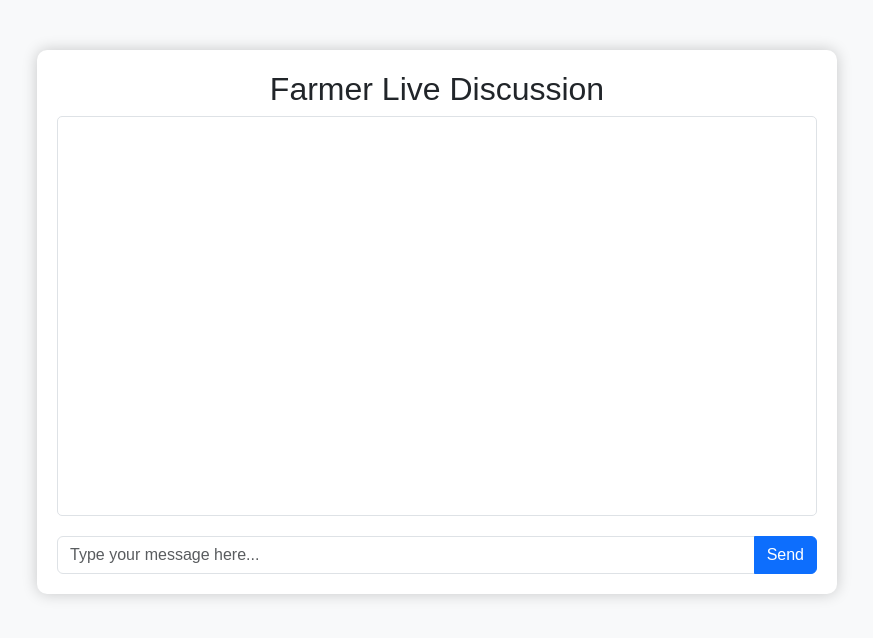
After one commit to Doomsy1/NASA, a Flask app: page /farmer_discussion in a window 1280 px wide. The commit adds this page. Shown: the top 638 px of the page, without its empty margins (203-1076 px from the left). Run offline with Flask 3, Linux system fonts and the light colour scheme; a user stored in the database is signed in; data comes from the database, SQL or seed files in the repository; both versions use the stored data as it was after the commit; some libraries are stand-ins or nearby versions.

Commit message:
farmer discussion

```diff
--- a/main.py
+++ b/main.py
@@ -2,9 +2,16 @@ from flask import Flask, render_template, request, redirect, url_for, session, f
 from netCDF4 import Dataset
 from werkzeug.security import generate_password_hash, check_password_hash
 import sqlite3
+from functools import wraps
+from flask_socketio import SocketIO, send, emit
+import time
+import numpy as np
+import pandas as pd
+import plotly.express as px
 
 app = Flask(__name__)
 app.secret_key = "winners"
+socketio = SocketIO(app)
 
 # Database setup
 def init_db():
@@ -16,49 +23,36 @@ def init_db():
                     email TEXT UNIQUE NOT NULL,
                     password TEXT NOT NULL
                 )''')
+    c.execute('''CREATE TABLE IF NOT EXISTS messages (
+                    id INTEGER PRIMARY KEY AUTOINCREMENT,
+                    username TEXT NOT NULL,
+                    message TEXT NOT NULL,
+                    timestamp DATETIME DEFAULT CURRENT_TIMESTAMP
+                )''')
     conn.commit()
     conn.close()
 
 init_db()
 
+def login_required(f):
+    @wraps(f)
+    def decorated_function(*args, **kwargs):
+        if 'logged_in' not in session:
+            flash('You need to be logged in to access this page.', 'warning')
+            return redirect(url_for('login'))
+        return f(*args, **kwargs)
+    return decorated_function
+
 # Routes
 @app.route('/')
+@login_required
 def home():
-    if 'logged_in' in session and session['logged_in']:
-        return render_template("logged_in_home.html")
-    else:
-        return render_template("logged_out_home.html")
-
-@app.route('/soil_moisture_data')
-def soil_moisture_data():
-    # Load the soil moisture NetCDF file
-    dataset = Dataset('path/to/soil_moisture.nc4', 'r')
-
-    # Assuming 'lat', 'lon', and 'soil_moisture' are variable names in the .nc4 file
-    latitudes = dataset.variables['lat'][:]
-    longitudes = dataset.variables['lon'][:]
-    soil_moisture = dataset.variables['soil_moisture'][:]
-
-    data_points = []
-
-    # Iterate through the soil moisture data and append lat/lon points
-    for i in range(len(latitudes)):
-        data_points.append({
-            'lat': float(latitudes[i]),
-            'lon': float(longitudes[i]),
-            'value': float(soil_moisture[i])
-        })
-
-    dataset.close()
-    return jsonify(data_points)
+    return render_template("logged_in_home.html")
 
 @app.route('/forecast')
+@login_required
 def forecast():
-    if 'logged_in' not in session or not session['logged_in']:
-        flash('You must be logged in to access this page.', 'danger')
-        return redirect(url_for('login'))
-    else:
-        return render_template("forecast.html")
+    return render_template("forecast.html")
 
 @app.route('/register', methods=['GET', 'POST'])
 def register():
@@ -127,5 +121,89 @@ def logout():
     flash('You have been logged out.', 'success')
     return redirect(url_for('home'))
 
+@app.route('/farmer_discussion')
+@login_required
+def farmer_discussion():
+    # Load previous messages from the database
+    conn = sqlite3.connect('users.db')
+    c = conn.cursor()
+    c.execute("SELECT username, message, timestamp FROM messages ORDER BY timestamp ASC")
+    messages = c.fetchall()
+    conn.close()
+    return render_template('farmer_discussion.html', username=session['user_name'], messages=messages)
+
+@app.route('/plot')
+def plot():
+    # Open the NC4 file
+    nc_file = 'test.nc4'  # Replace with your NC4 file path
+    dataset = Dataset(nc_file, 'r')
+
+    # Access soil moisture data
+    sm1 = dataset.variables['sm1'][:]  # Read the soil moisture data
+    latitudes = dataset.variables['lat'][:]  # Read latitude data
+    longitudes = dataset.variables['lon'][:]
+
+    # Check for missing values and replace them with NaN
+    sm1_masked = np.ma.masked_where(sm1 == dataset.variables['sm1']._FillValue, sm1)
+    sm1_masked[sm1_masked < 0] = np.nan
+
+    sm1_values = sm1_masked[0].flatten()  # Flatten the array
+    latitudes = np.repeat(latitudes, len(longitudes))  # Repeat latitudes for each longitude
+    longitudes = np.tile(longitudes, len(latitudes) // len(longitudes))  # Tile longitudes
+
+    # Create a DataFrame for Plotly
+
+    data = pd.DataFrame({
+        'Latitude': latitudes,
+        'Longitude': longitudes,
+        'Soil Moisture': sm1_values
+    })
+
+    # Filter out NaN values
+    data = data.dropna()
+
+    # Create a scatter mapbox
+    fig = px.scatter_mapbox(data,
+                             lat='Latitude',
+                             lon='Longitude',
+                             size='Soil Moisture',
+                             color='Soil Moisture',
+                             color_continuous_scale=px.colors.sequential.Viridis,
+                             mapbox_style='carto-positron',
+                             zoom=3,
+                             title='Soil Moisture Map')
+
+    # Generate the HTML for the plot
+    plot_html = fig.to_html(full_html=False)
+
+    return plot_html
+
+@socketio.on('connect')
+def handle_connect():
+    # Send previous messages to newly connected clients
+    conn = sqlite3.connect('users.db')
+    c = conn.cursor()
+    c.execute("SELECT username, message, timestamp FROM messages ORDER BY timestamp ASC")
+    messages = c.fetchall()
+    conn.close()
+    for message in messages:
+        emit('message', {'username': message[0], 'message': message[1], 'timestamp': message[2]})
+
+@socketio.on('message')
+def handle_message(msg):
+    username = session['user_name']
+    message = msg['message']
+    print(f"{username}: {message}")
+
+    # Save message to the database
+    conn = sqlite3.connect('users.db')
+    c = conn.cursor()
+    c.execute("INSERT INTO messages (username, message) VALUES (?, ?)", (username, message))
+    conn.commit()
+    conn.close()
+
+    # Broadcast message to all clients
+    send({'username': username, 'message': message, 'timestamp': time.strftime('%Y-%m-%d %H:%M:%S')}, broadcast=True)
+
 if __name__ == "__main__":
-    app.run(debug=True)
+    socketio.run(app, debug=True)
--- /dev/null
+++ b/templates/farmer_discussion.html
@@ -0,0 +1,88 @@
+<!DOCTYPE html>
+<html lang="en">
+<head>
+    <meta charset="UTF-8">
+    <meta name="viewport" content="width=device-width, initial-scale=1.0">
+    <title>Farmer Live Discussion</title>
+    <link href="https://cdn.jsdelivr.net/npm/bootstrap@5.3.0/dist/css/bootstrap.min.css" rel="stylesheet">
+    <style>
+        body {
+            font-family: Arial, sans-serif;
+            background-color: #f8f9fa;
+        }
+        .chat-container {
+            max-width: 800px;
+            margin: 50px auto;
+            background: #ffffff;
+            padding: 20px;
+            border-radius: 10px;
+            box-shadow: 0 0 15px rgba(0, 0, 0, 0.2);
+        }
+        .chat-box {
+            height: 400px;
+            overflow-y: scroll;
+            border: 1px solid #dee2e6;
+            padding: 15px;
+            margin-bottom: 20px;
+            border-radius: 5px;
+        }
+        .chat-message {
+            margin-bottom: 10px;
+        }
+        .chat-message .username {
+            font-weight: bold;
+        }
+        .chat-message .message {
+            margin-left: 10px;
+        }
+    </style>
+</head>
+<body>
+    <div class="container chat-container">
+        <h2 class="text-center">Farmer Live Discussion</h2>
+        <div class="chat-box" id="chat-box">
+            <!-- Chat messages will be appended here -->
+        </div>
+        <form id="chat-form">
+            <div class="input-group">
+                <input type="text" id="message" class="form-control" placeholder="Type your message here..." required>
+                <button type="submit" class="btn btn-primary">Send</button>
+            </div>
+        </form>
+    </div>
+
+    <script src="https://code.jquery.com/jquery-3.6.0.min.js"></script>
+    <script src="https://cdn.socket.io/4.0.0/socket.io.min.js"></script>
+    <script>
+        $(document).ready(function () {
+            // Establish SocketIO connection
+            var socket = io.connect('http://' + document.domain + ':' + location.port);
+
+            // Placeholder for user name
+            const username = "{{ username }}";
+
+            // Append message to chat box
+            function appendMessage(username, message) {
+                const messageHtml = `<div class="chat-message"><span class="username">${username}:</span><span class="message">${message}</span></div>`;
+                $('#chat-box').append(messageHtml);
+                $('#chat-box').scrollTop($('#chat-box')[0].scrollHeight);
+            }
+
+            // Handle incoming messages from server
+            socket.on('message', function (data) {
+                appendMessage(data.username, data.message);
+            });
+
+            // Handle form submission
+            $('#chat-form').on('submit', function (e) {
+                e.preventDefault();
+                const message = $('#message').val().trim();
+                if (message !== "") {
+                    socket.send({username: username, message: message});  // Send message to server
+                    $('#message').val("");
+                }
+            });
+        });
+    </script>
+</body>
+</html>
--- a/templates/logged_out_home.html
+++ b/templates/logged_out_home.html
@@ -49,6 +49,9 @@
         </button>
         <div class="collapse navbar-collapse" id="navbarNav">
             <ul class="navbar-nav ms-auto">
+                <li class="nav-item">
+                    <a class="nav-link" href="/chat">Live Farmer Chat</a>
+                </li>
                 <li class="nav-item">
                     <a class="nav-link" href="/login">Login</a>
                 </li>
```
Also changed, not shown: templates/plot.html (added, +12 -0 lines), users.db, 1 other file.
